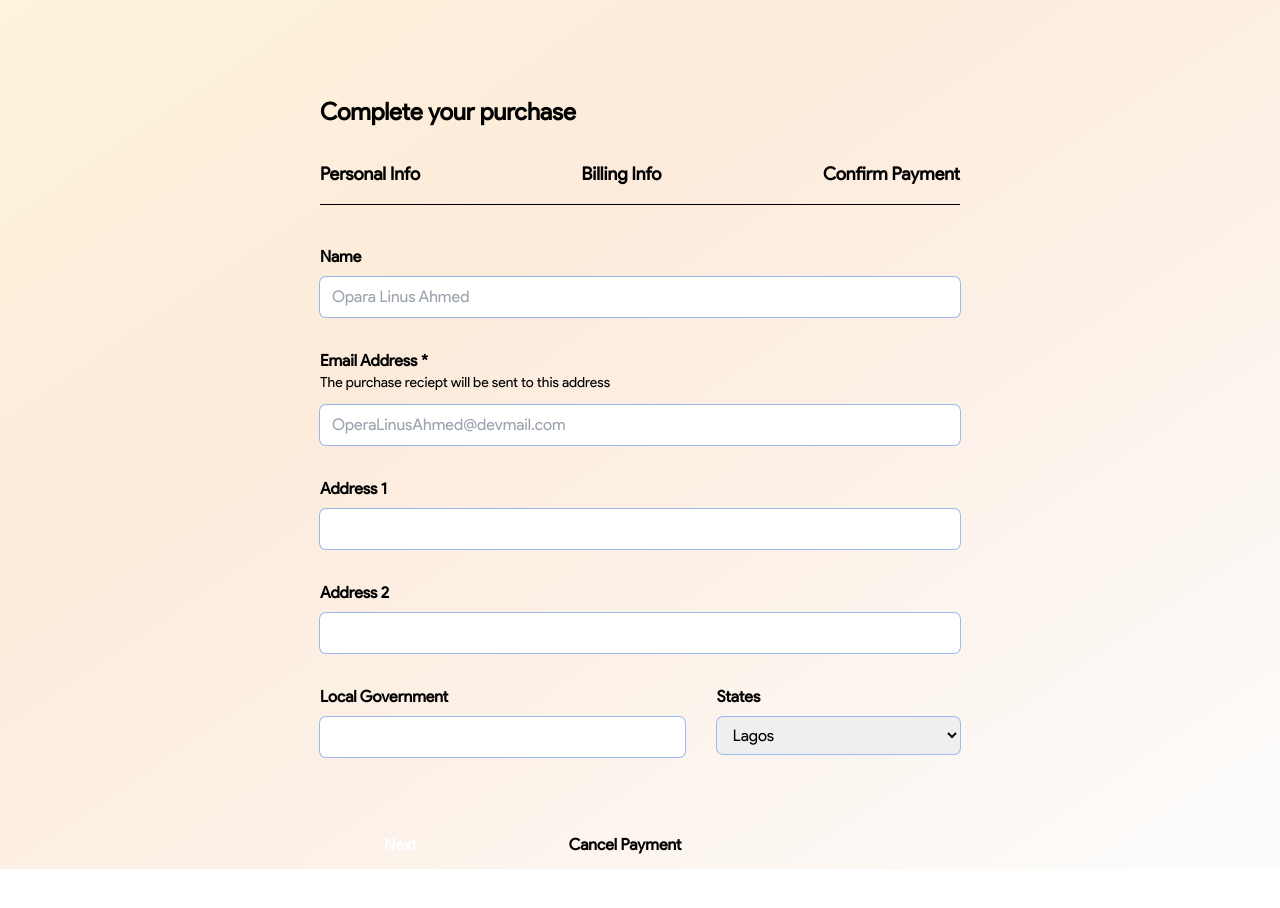
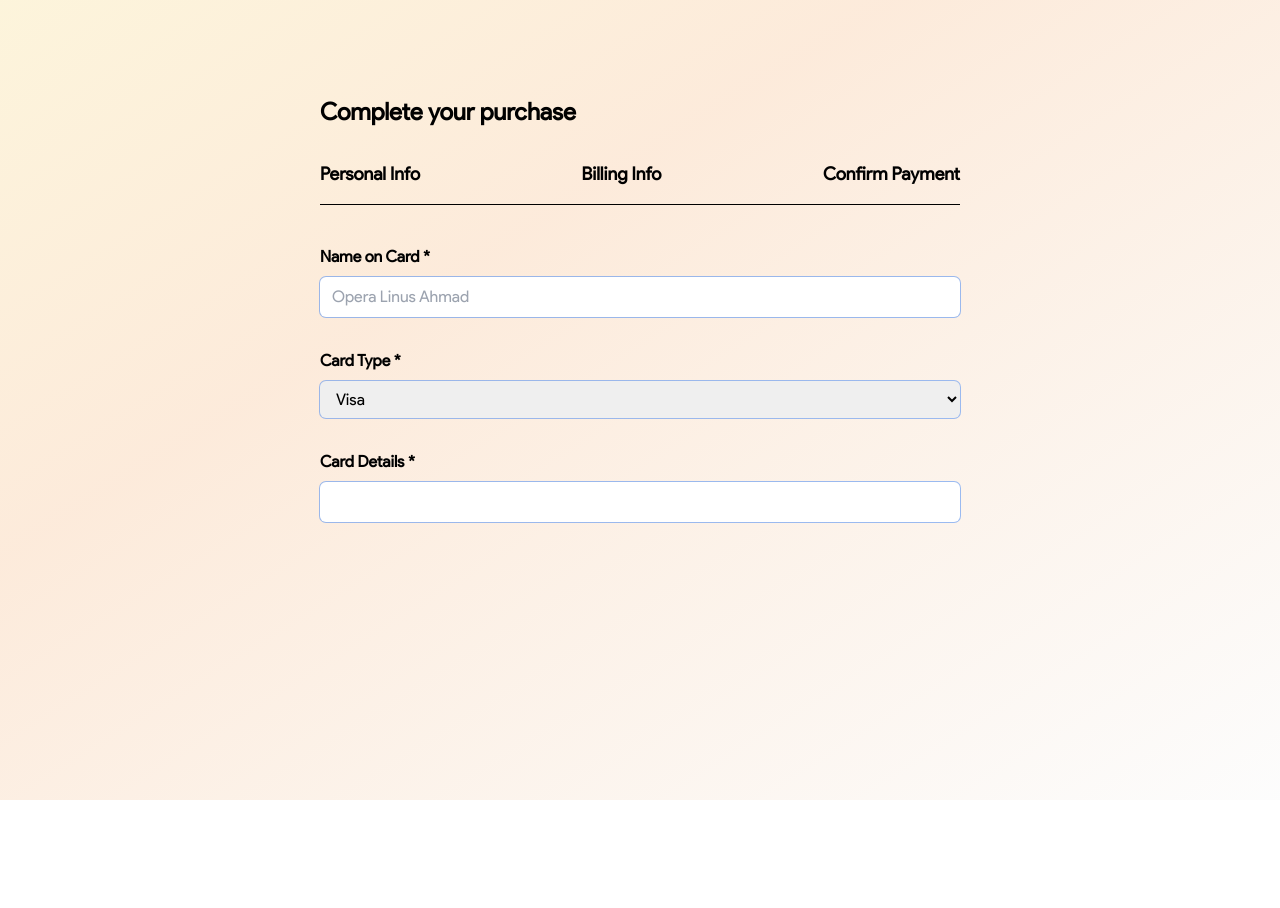
Before and after one commit to Tokonigeorge/purchase_board, a React (Vite) app: page / in a window 1280 px wide. Shown: the top 908 px of the page. After the commit the page ends 800 px from the top, so only its background shows below. Built offline with nearby package versions, Linux system fonts and the light colour scheme.

Commit message:
cardDetails validation

```diff
--- a/src/App.jsx
+++ b/src/App.jsx
@@ -2,6 +2,7 @@ import { useState } from "react";
 import "./App.css";
 import Nav from "./components/Nav";
 import PersonalInfo from "./components/personalInfo/PersonalInfo";
+import BillingInfo from "./components/billingInfo/BillingInfo";
 
 function App() {
   const [next, setNext] = useState(null);
@@ -14,7 +15,8 @@ function App() {
       <div className="w-3/4 mx-auto lg:w-1/2 pt-24">
         <p className="font-bold text-2xl text-purp">Complete your purchase</p>
         <Nav />
-        <PersonalInfo handle={handleClick} />
+        {/* <PersonalInfo handle={handleClick} /> */}
+        <BillingInfo />
       </div>
     </div>
   );
--- /dev/null
+++ b/src/components/TextInput.jsx
@@ -0,0 +1,39 @@
+import { useState } from "react";
+
+const TextInput = ({ label, placeholder, isNecessary }) => {
+  const [value, setValue] = useState("");
+  return (
+    <>
+      <Label label={label} isNecessary={isNecessary} />
+      <input
+        className={textInputStyle}
+        type="text"
+        id={label}
+        placeholder={placeholder}
+        value={value}
+        onChange={(e) => setValue(e.target.value)}
+      />
+    </>
+  );
+};
+
+export const textInputStyle = "mt-2 w-full ring-1 rounded-md py-2 px-3 outline-none ring-purp mb-8 text-textgray"
+
+export const Label = ({ label, isNecessary }) => {
+  return (
+    <>
+      {isNecessary ? (
+        <label htmlFor={label} className="font-bold">
+          {label} <span className="text-midRed">*</span>
+        </label>
+      ) : (
+        <label htmlFor={label} className="font-bold">
+          {label}
+        </label>
+      )}
+      <br />
+    </>
+  );
+};
+
+export default TextInput;
--- /dev/null
+++ b/src/components/billingInfo/BillingInfo.jsx
@@ -0,0 +1,53 @@
+import { useState } from "react";
+import TextInput, { Label, textInputStyle } from "../TextInput";
+
+const BillingInfo = () => {
+  const [cardDetails, setCardDetails] = useState("");
+  const [options, setOptions] = useState("Visa");
+
+  const cards = ["Visa", "MasterCard", "Verve"];
+
+  const validateDetails = (e) => {
+    // const reg = /^4[0-9]{12}(?:[0-9]{3})?$/;
+    //onsubmit validate if it's a correct visa or mastercard
+    const reg = /^[0-9\b]+$/;
+    if (e.target.value === "" || reg.test(e.target.value)) {
+      setCardDetails(e.target.value);
+    }
+  };
+
+  return (
+    <div className="mt-10">
+      <form>
+        <TextInput
+          label="Name on Card"
+          isNecessary={true}
+          placeholder="Opera Linus Ahmad"
+        />
+        <Label label={"Card Type"} isNecessary={true} />
+        <select id="Card Type" className={textInputStyle}>
+          {cards.map((i, indx) => (
+            <option
+              value={i}
+              label={i}
+              key={`${i + indx}`}
+              className="py-2"
+            ></option>
+          ))}
+        </select>
+        <Label label={"Card Details"} isNecessary={true} />
+        <input
+          id="Card Details"
+          type="text"
+          pattern="[0-9]*"
+          inputMode="numeric"
+          className={textInputStyle}
+          value={cardDetails}
+          onChange={(e) => validateDetails(e)}
+        />
+      </form>
+    </div>
+  );
+};
+
+export default BillingInfo;
--- a/src/components/personalInfo/EmailInput.jsx
+++ b/src/components/personalInfo/EmailInput.jsx
@@ -1,12 +1,12 @@
 import { useState } from "react";
+import { Label } from "../TextInput";
 
 const EmailInput = ({ placeholder }) => {
   const [email, setEmail] = useState("");
   return (
     <>
-      <label htmlFor="email-Address" className="font-bold">
-        Email Address <span className="text-midRed">*</span>
-      </label>
+      <Label label={"Email Address"} isNecessary={true} />
+
       <p className="text-sm text-lightBlue pb-1">
         The purchase reciept will be sent to this address
       </p>
--- a/src/components/personalInfo/LocationInput.jsx
+++ b/src/components/personalInfo/LocationInput.jsx
@@ -1,4 +1,5 @@
-import TextInput from "./TextInput";
+import TextInput from "../TextInput";
+import { Label } from "../TextInput";
 
 const LocationInput = () => {
   const states = ["Lagos", "Adamawa", "Bauchi", "Delta", "Ebonyi"];
@@ -8,11 +9,11 @@ const LocationInput = () => {
         <TextInput label="Local Government" />
       </div>
       <div className="w-2/5">
-        <label htmlFor="states" className="font-bold">
-          States
-        </label>
-        <br />
-        <select className="mt-2 w-full ring-1 rounded-md py-2 px-3 outline-none ring-purp mb-8 text-textgray">
+        <Label label="States" />
+        <select
+          id="States"
+          className="mt-2 w-full ring-1 rounded-md py-2 px-3 outline-none ring-purp mb-8 text-textgray"
+        >
           {states.map((i, indx) => (
             <option
               value={i}
--- a/src/components/personalInfo/PersonalInfo.jsx
+++ b/src/components/personalInfo/PersonalInfo.jsx
@@ -1,4 +1,4 @@
-import TextInput from "./TextInput";
+import TextInput from "../TextInput";
 import EmailInput from "./EmailInput";
 import LocationInput from "./LocationInput";
 import PaymentButton from "../PaymentButton";
--- a/src/components/personalInfo/TextInput.jsx
+++ /dev/null
@@ -1,23 +0,0 @@
-import { useState } from "react";
-
-const TextInput = ({ label, placeholder }) => {
-  const [value, setValue] = useState("");
-  return (
-    <>
-      <label htmlFor={label} className="font-bold">
-        {label}
-      </label>
-      <br />
-      {/* to reduce duplication, try placing styles in a const and then exporting */}
-      <input
-        className="mt-2 w-full ring-1 rounded-md py-2 px-3 outline-none ring-purp mb-8 text-textgray"
-        type="text"
-        id={label}
-        placeholder={placeholder}
-        value={value}
-        onChange={(e) => setValue(e.target.value)}
-      />
-    </>
-  );
-};
-export default TextInput;
```
